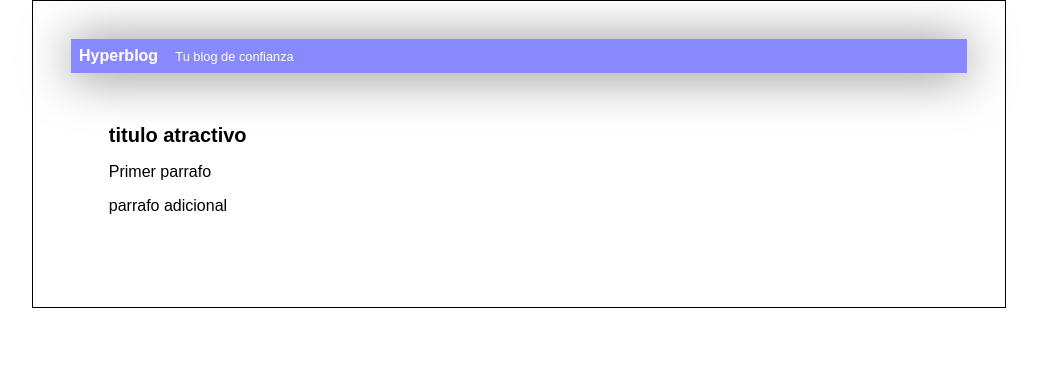
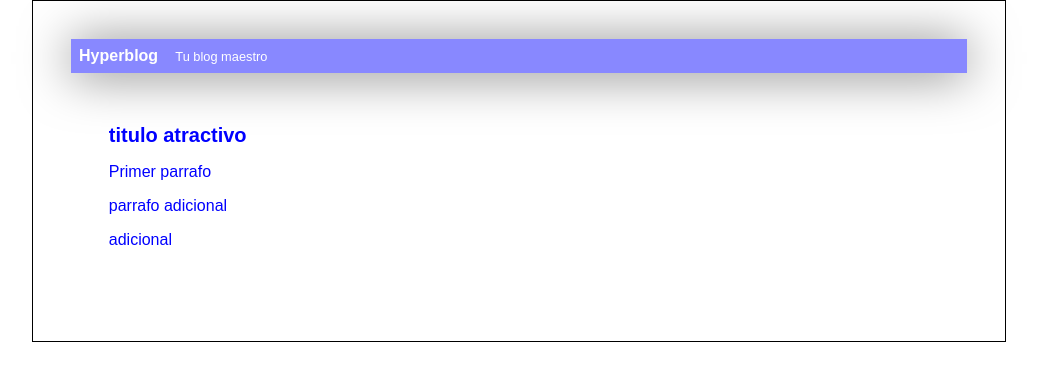
Before and after one commit to john9910/blog, a plain HTML site: page index.html in a window 1280 px wide. Shown: the whole page, without its empty margins (121-1158 px from the left). Drawn offline with Linux system fonts and the light colour scheme.

Commit message:
modificacion

```diff
--- a/css/estilos.css
+++ b/css/estilos.css
@@ -4,7 +4,7 @@ body {
     font-size: 16px;
     margin: 0;
     padding: 0;
-    color: black;
+    color: blue;
 }
 
 #cabecera {
--- a/index.html
+++ b/index.html
@@ -7,12 +7,13 @@
         <div id="container">
             <div id="cabecera">
                 Hyperblog
-                <span id="tagline">Tu blog de confianza</span>
+                <span id="tagline">Tu blog maestro</span>
             </div>
             <div id="post">
                 <h1>titulo atractivo</h1>
                 <p>Primer parrafo</p>
                 <p>parrafo adicional</p>
+                <p>adicional</p>
             </div>
         </div>
     </body>
```
